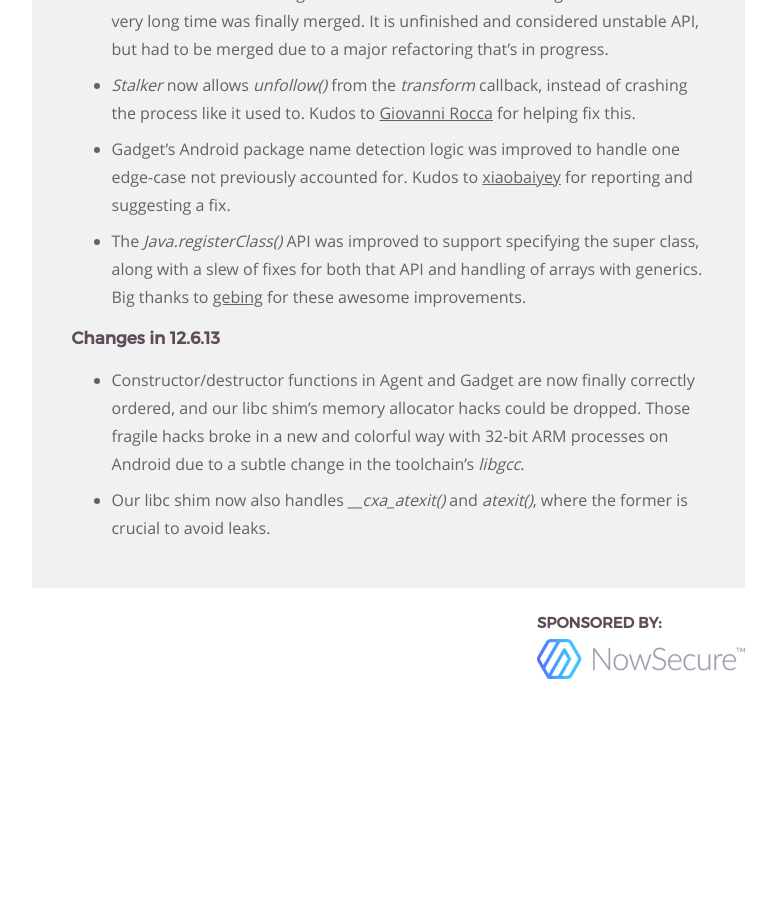
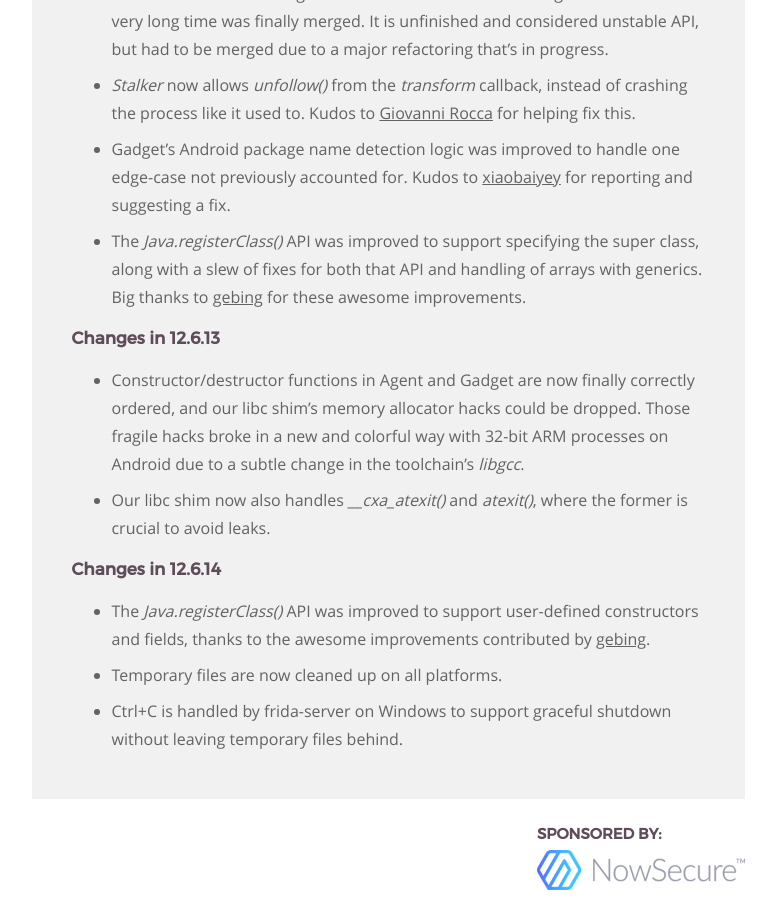
Before and after one commit to frida/frida-website, a Jekyll site: the page built from _posts/2019-05-28-frida-12-6-released.markdown, in a window 1280 px wide and 900 px high, scrolled down 3056 px. Shown: the whole window, without its empty margins (364-1140 px from the left). Built offline with Jekyll 4.4.1, drawn with Linux system fonts in a browser that asks for light colours; before the commit the page ends 3745 px from its top, so only the background shows below that.

Commit message:
Summarize changes in 12.6.14

```diff
--- a/_posts/2019-05-28-frida-12-6-released.markdown
+++ b/_posts/2019-05-28-frida-12-6-released.markdown
@@ -143,6 +143,15 @@ Enjoy!
 - Our libc shim now also handles *__cxa_atexit()* and *atexit()*, where the
   former is crucial to avoid leaks.
 
+### Changes in 12.6.14
+
+- The *Java.registerClass()* API was improved to support user-defined
+  constructors and fields, thanks to the awesome improvements contributed
+  by [gebing][].
+- Temporary files are now cleaned up on all platforms.
+- Ctrl+C is handled by frida-server on Windows to support graceful shutdown
+  without leaving temporary files behind.
+
 
 [Jake Van Dyke]: https://twitter.com/giantpune
 [Giovanni Rocca]: https://twitter.com/iGio90
```
